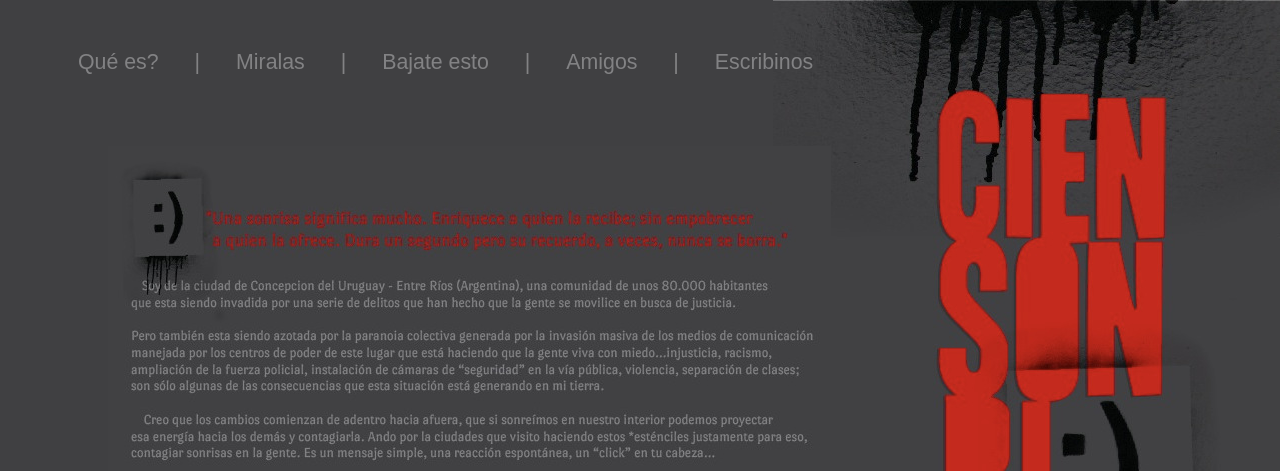
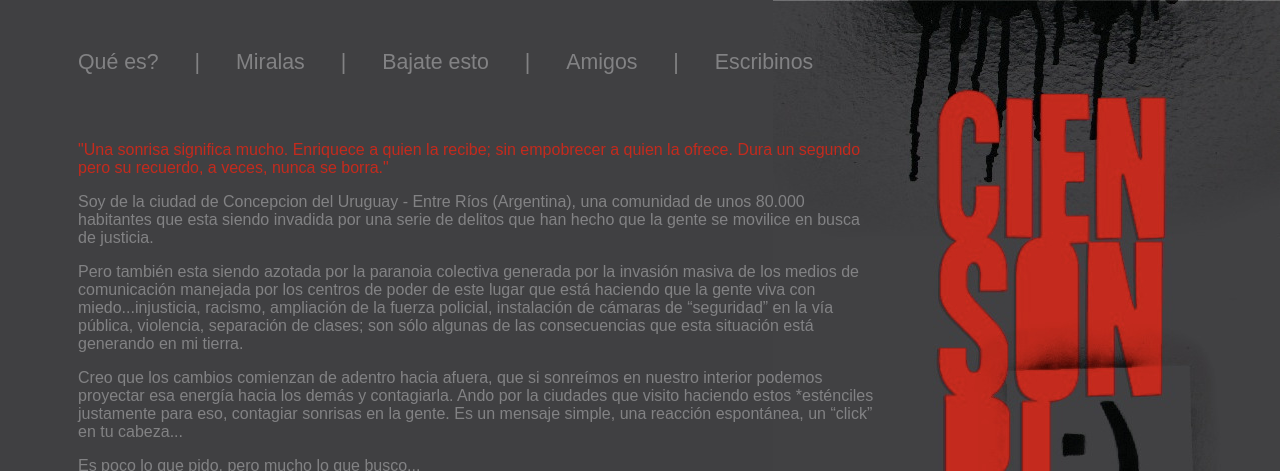
Before and after one commit to humitos/ciensonrisas, a Django app: page / in a window 1280 px wide. Shown: the top 471 px of the page. Run offline with Django 3.2, Linux system fonts and the light colour scheme; parts of the project's set-up code (start-up, migrations or seed data) failed here and were passed over; some libraries are stand-ins or nearby versions; some web fonts are replaced; grey boxes are pictures that could not be loaded.

Commit message:
Some advances
 - Place detail: show the list of smiles on that place
 - Smile detail: show the selected smile
 - Index letter

```diff
--- a/ciensonrisas/ciensonrisas/settings.py
+++ b/ciensonrisas/ciensonrisas/settings.py
@@ -129,6 +129,7 @@
     # Uncomment the next line to enable admin documentation:
     # 'django.contrib.admindocs',
     'south',
+    'sorl.thumbnail',
     'website',
 )
 
--- a/ciensonrisas/ciensonrisas/urls.py
+++ b/ciensonrisas/ciensonrisas/urls.py
@@ -4,6 +4,8 @@
 from django.views.generic import ListView
 
 from website.models import Place
+from website.views import PlaceDetailView
+from website.views import SmileDetailView
 
 # Uncomment the next two lines to enable the admin:
 from django.contrib import admin
@@ -21,12 +23,19 @@
     url(r'^admin/', include(admin.site.urls)),
 
     url(r'^$', TemplateView.as_view(template_name='index.html'), name='home'),
-    url(r'^miralas$', ListView.as_view(model=Place), name='miralas'),
+    url(r'^miralas$', ListView.as_view(model=Place), name='places'),
+    url(r'^miralas/place/(?P<pk>\d+)$', PlaceDetailView.as_view(),
+        name='place_detail'),
+    url(r'^miralas/smile/(?P<pk>\d+)$', SmileDetailView.as_view(),
+        name='smile_detail'),
 )
 
 
 from django.conf import settings
+
 if settings.DEBUG:
-    urlpatterns += patterns('django.contrib.staticfiles.views',
-        url(r'^user-media/(?P<path>.*)$', 'serve'),
-    )
+    urlpatterns += patterns('',
+        url(r'^user-media/(?P<path>.*)$', 'django.views.static.serve', {
+            'document_root': settings.MEDIA_ROOT,
+        }),
+   )
--- a/ciensonrisas/templates/index.html
+++ b/ciensonrisas/templates/index.html
@@ -3,7 +3,40 @@
 {% block title %}Home{% endblock %}
 
 {% block body %}
+<div class="content">
+  <div class="mission">
+    <img src="" />
+    <p class="red">"Una sonrisa significa mucho. Enriquece a quien la recibe; sin empobrecer
+      a quien la ofrece. Dura un segundo pero su recuerdo, a veces, nunca se borra."</p>
+  </div>
 
-<img src="{{ STATIC_URL }}images/introduction.jpg" style="margin-left: 100px; margin-top: 50px;"/>
+  <div class="letter">
+    <p>Soy de la ciudad de Concepcion del Uruguay - Entre Ríos (Argentina), una comunidad de unos 80.000 habitantes
+      que esta siendo invadida por una serie de delitos que han hecho que la gente se movilice en busca de justicia.</p>
 
+    <p>Pero también esta siendo azotada por la paranoia colectiva generada por la invasión masiva de los medios de comunicación
+      manejada por los centros de poder de este lugar que está haciendo que la gente viva con miedo...injusticia, racismo,
+      ampliación de la fuerza policial, instalación de cámaras de “seguridad” en la vía pública, violencia, separación de clases;
+      son sólo algunas de las consecuencias que esta situación está generando en mi tierra.</p>
+
+    <p>Creo que los cambios comienzan de adentro hacia afuera, que si sonreímos en nuestro interior podemos proyectar
+      esa energía hacia los demás y contagiarla. Ando por la ciudades que visito haciendo estos *esténciles justamente para eso,
+      contagiar sonrisas en la gente. Es un mensaje simple, una reacción espontánea, un “click” en tu cabeza...</p>
+
+    <p>Es poco lo que pido, pero mucho lo que busco...</p>
+  </div>
+
+  <div>
+    <p>Gracias por pasar :)</p>
+    <img src="{{ STATIC_URL }}images/nes.png" />
+  </div>
+
+  <div class="index-notes">
+    <ul>
+      <li>* Las intervenciones NO están hechas en viviendas NI comercios</li>
+      <li>* El Arte Callejero NO es vandalismo</li>
+    </ul>
+  </div>
+
+</div>
 {% endblock %}
--- a/ciensonrisas/templates/top_menu.html
+++ b/ciensonrisas/templates/top_menu.html
@@ -1,6 +1,6 @@
 <ul class="top-menu">
   <li{% if section != "que-es" %} class="selected"{% endif %}><a href="{% url home %}">Qué es?</a></li> |
-  <li><a href="{% url miralas %}">Miralas</a></li> |
+  <li><a href="{% url places %}">Miralas</a></li> |
   <li><a href="">Bajate esto</a></li> |
   <li><a href="">Amigos</a></li> |
   <li><a href="">Escribinos</a></li>
--- a/ciensonrisas/website/static/css/style.css
+++ b/ciensonrisas/website/static/css/style.css
@@ -51,3 +51,27 @@
 {
     display: inline;
 }
+
+.smile {
+    margin-top: 50px;
+    margin-left: 70px;
+
+}
+
+.red
+{
+    color: #c42a1d;
+}
+
+div.content
+{
+   max-width: 800px;
+   margin-left: 70px;
+   margin-top: 50px;
+   font-size: 12pt;
+}
+
+.index-notes ul
+{
+    list-style-type: none;
+}
```
Also changed, not shown: ciensonrisas/website/templates/website/place_detail.html (+12 -5 lines), ciensonrisas/website/templates/website/place_list.html (+9 -15 lines), ciensonrisas/website/templates/website/smile_detail.html (added, +12 -0 lines), ciensonrisas/website/views.py (+15 -1 lines), ciensonrisas/website/static/images/red_square.jpg (added).
